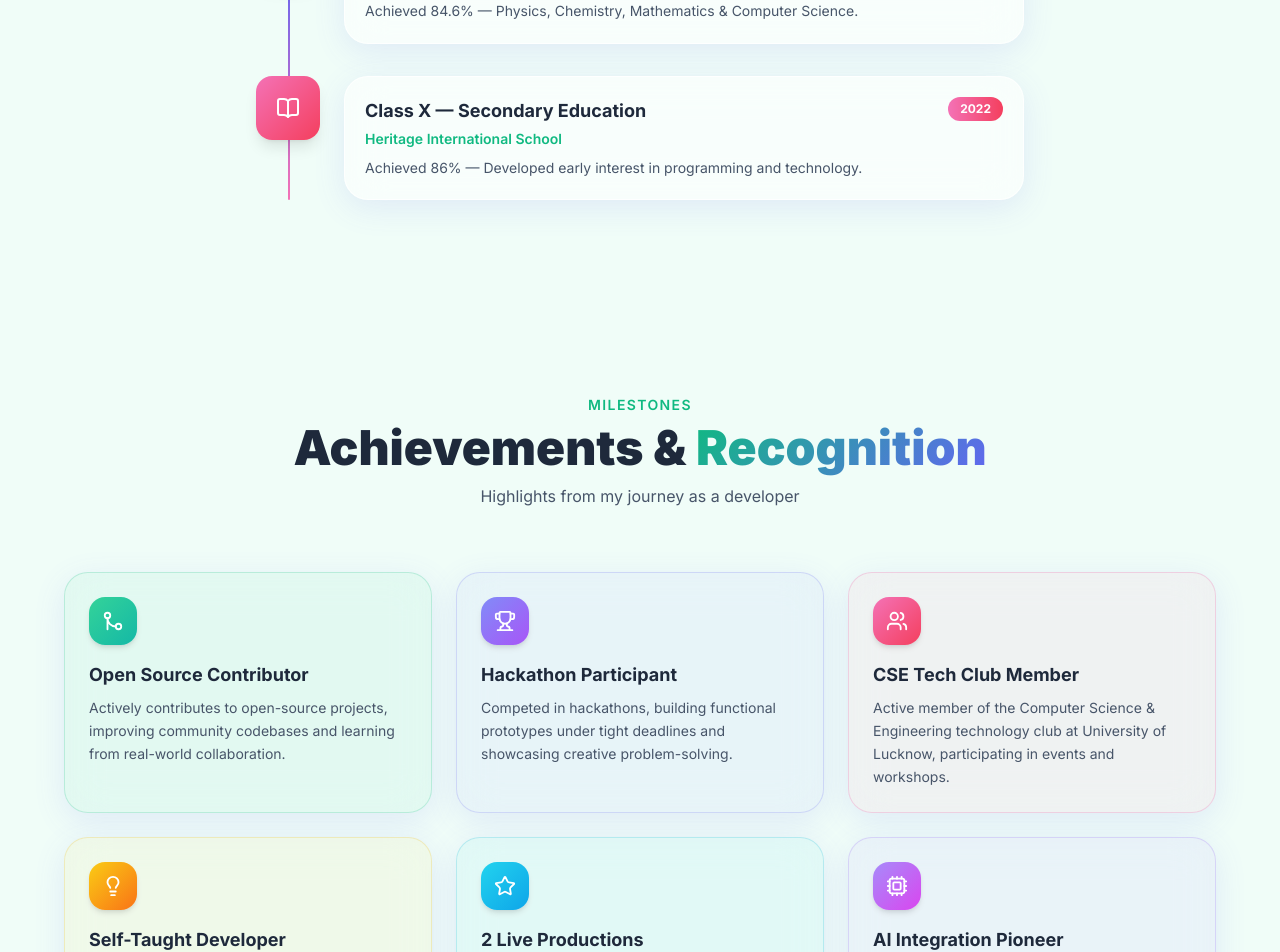
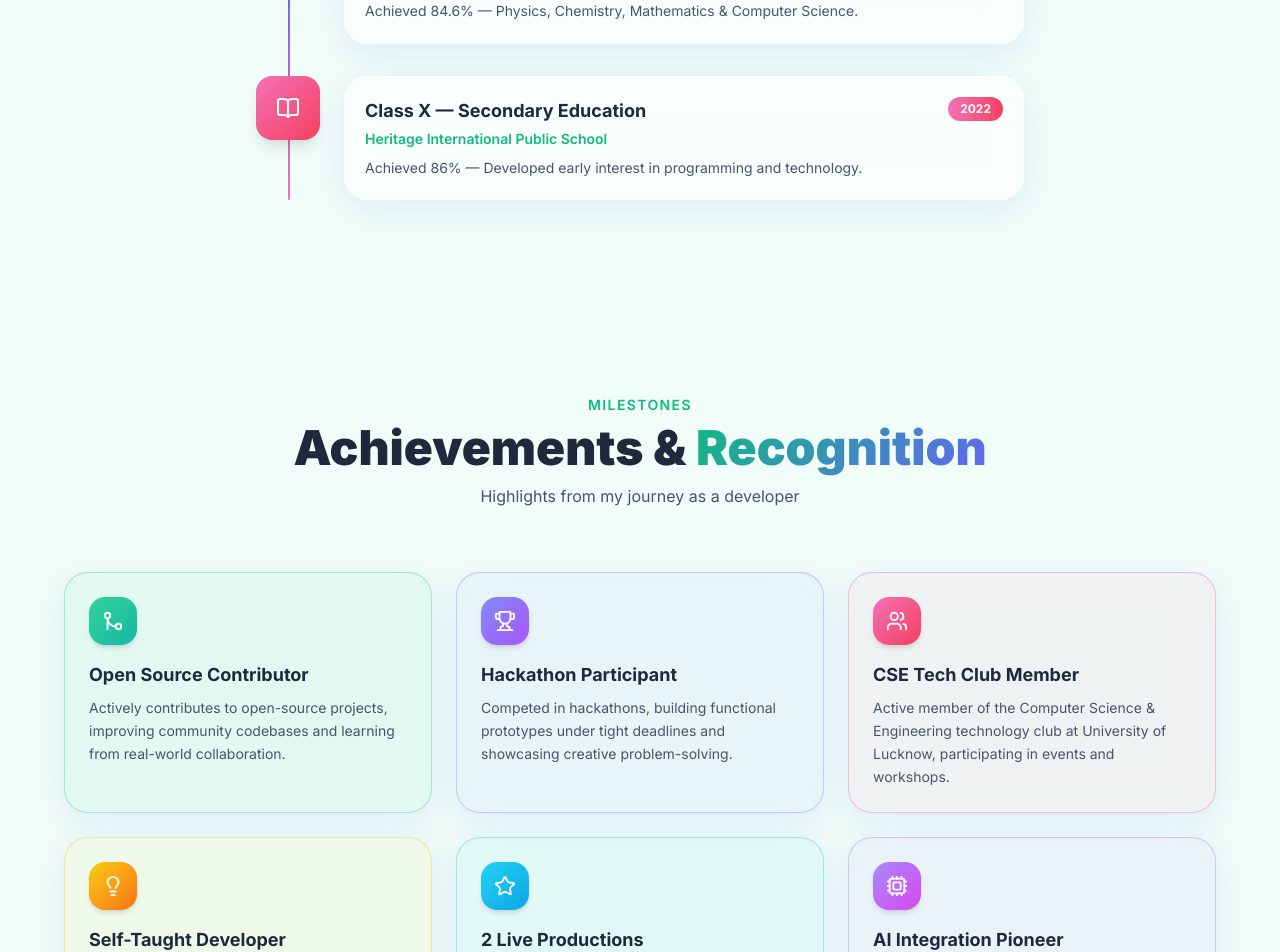
Before and after one commit to jainul210/portfolio, a Next.js app: page / in a window 1280 px wide. Shown: the part 3960-4912 px from the top of the page. Built offline with nearby package versions, Linux system fonts and the light colour scheme.

Commit message:
fix: correct organization name in education timeline and adjust border opacity in achievements

```diff
--- a/components/Achievements.js
+++ b/components/Achievements.js
@@ -11,7 +11,7 @@ const achievements = [
     desc: 'Actively contributes to open-source projects, improving community codebases and learning from real-world collaboration.',
     color: 'from-emerald-400 to-teal-500',
     bg: 'rgba(16,185,129,0.06)',
-    border: 'rgba(16,185,129,0.2)',
+    border: 'rgba(16,185,129,0.3)',
   },
   {
     icon: Trophy,
@@ -19,7 +19,7 @@ const achievements = [
     desc: 'Competed in hackathons, building functional prototypes under tight deadlines and showcasing creative problem-solving.',
     color: 'from-indigo-400 to-purple-500',
     bg: 'rgba(99,102,241,0.06)',
-    border: 'rgba(99,102,241,0.2)',
+    border: 'rgba(99,102,241,0.3)',
   },
   {
     icon: Users,
@@ -27,7 +27,7 @@ const achievements = [
     desc: 'Active member of the Computer Science & Engineering technology club at University of Lucknow, participating in events and workshops.',
     color: 'from-pink-400 to-rose-500',
     bg: 'rgba(236,72,153,0.06)',
-    border: 'rgba(236,72,153,0.2)',
+    border: 'rgba(236,72,153,0.3)',
   },
   {
     icon: Lightbulb,
@@ -35,7 +35,7 @@ const achievements = [
     desc: 'Built a full-stack skillset independently through online resources, documentation, and shipping real projects to production.',
     color: 'from-yellow-400 to-orange-500',
     bg: 'rgba(234,179,8,0.06)',
-    border: 'rgba(234,179,8,0.2)',
+    border: 'rgba(234,179,8,0.3)',
   },
   {
     icon: Star,
@@ -43,7 +43,7 @@ const achievements = [
     desc: 'Deployed two live web applications — RepoRaft and TrendPilot — serving real users on the web via Vercel.',
     color: 'from-cyan-400 to-sky-500',
     bg: 'rgba(6,182,212,0.06)',
-    border: 'rgba(6,182,212,0.2)',
+    border: 'rgba(6,182,212,0.3)',
   },
   {
     icon: Cpu,
@@ -51,7 +51,7 @@ const achievements = [
     desc: 'Integrated OpenAI APIs into production applications, building AI-driven content generation and chat interfaces.',
     color: 'from-violet-400 to-fuchsia-500',
     bg: 'rgba(139,92,246,0.06)',
-    border: 'rgba(139,92,246,0.2)',
+    border: 'rgba(139,92,246,0.3)',
   },
 ];
 
--- a/components/Timeline.js
+++ b/components/Timeline.js
@@ -17,7 +17,7 @@ const events = [
   {
     year: '2024',
     title: 'Class XII — Science',
-    org: 'Heritage International School',
+    org: 'Heritage International Public School',
     detail: 'Achieved 84.6% — Physics, Chemistry, Mathematics & Computer Science.',
     icon: School,
     color: 'from-indigo-400 to-purple-500',
@@ -26,7 +26,7 @@ const events = [
   {
     year: '2022',
     title: 'Class X — Secondary Education',
-    org: 'Heritage International School',
+    org: 'Heritage International Public School',
     detail: 'Achieved 86% — Developed early interest in programming and technology.',
     icon: BookOpen,
     color: 'from-pink-400 to-rose-500',
@@ -83,11 +83,7 @@ export default function Timeline() {
                     >
                       <Icon size={24} className="text-white" />
                     </div>
-                    {current && (
-                      <span className="absolute -top-1 -right-1 w-4 h-4 rounded-full bg-primary border-2 border-white">
-                        <span className="absolute inset-0 rounded-full bg-primary animate-ping opacity-75" />
-                      </span>
-                    )}
+
                   </div>
 
                   {/* Card */}
```
